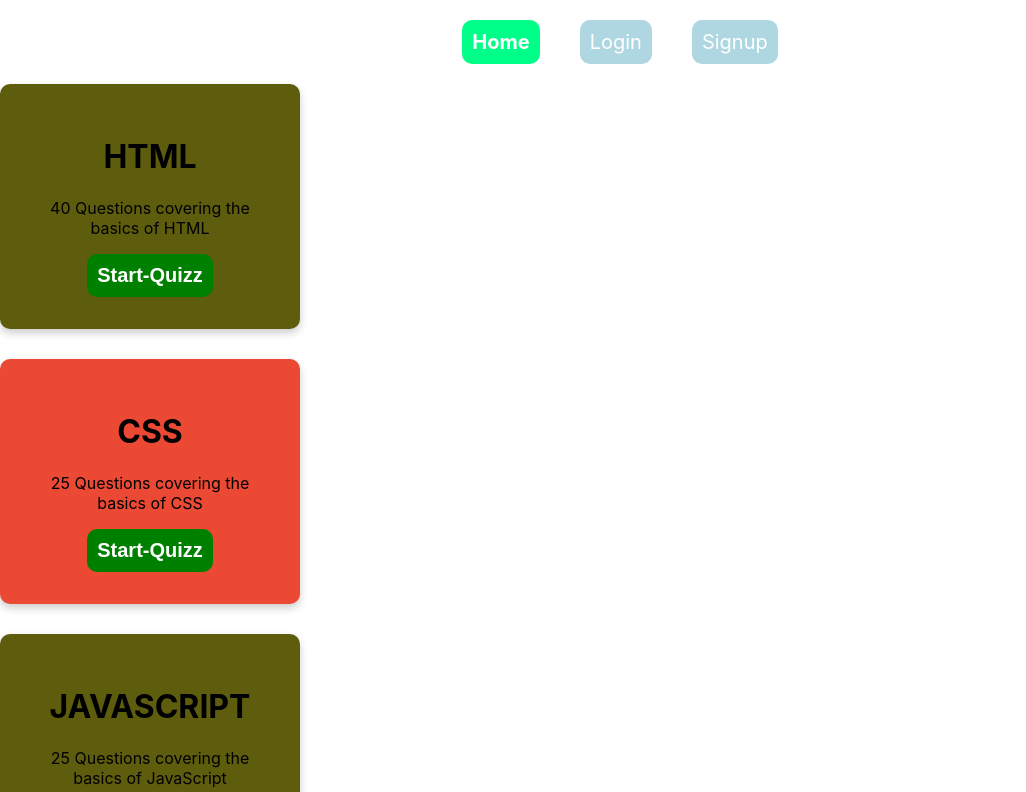
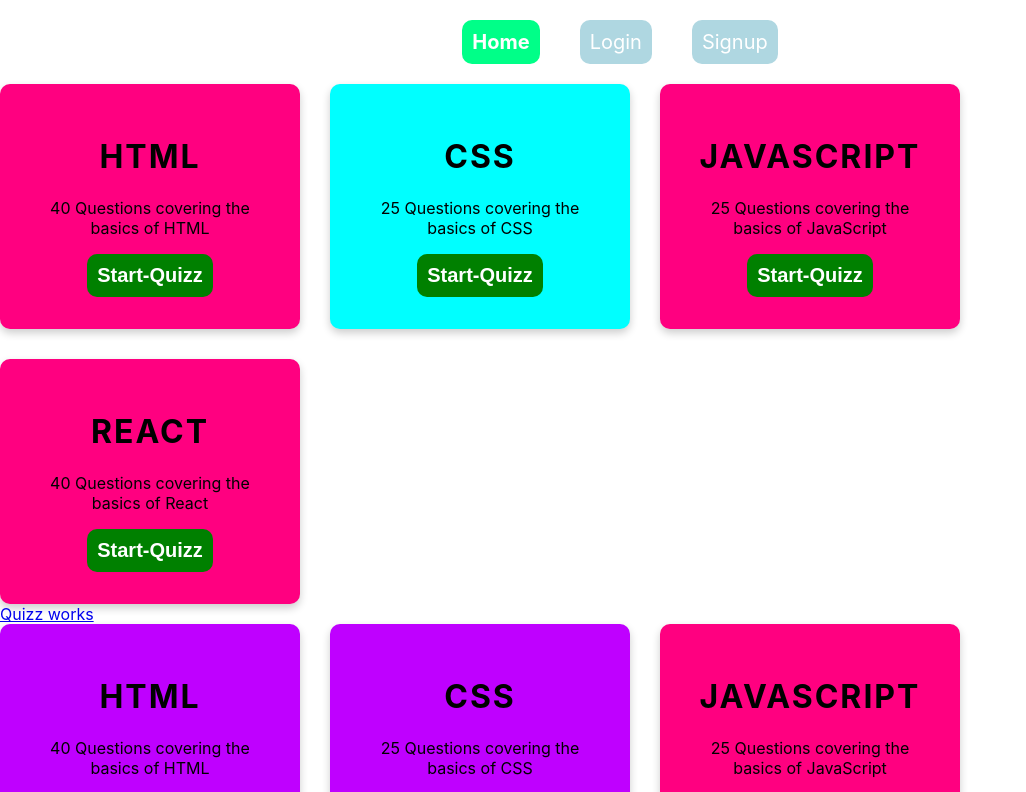
Before and after one commit to HEMASINCHU/quizzapp, a React (Create React App) app: page /home/cards in a window 1280 px wide. Shown: the top 792 px of the page, without its empty margins (0-1026 px from the left). Built offline with nearby package versions, Linux system fonts and the light colour scheme.

Commit message:
fix the card css

```diff
--- a/src/App.css
+++ b/src/App.css
@@ -67,7 +67,6 @@ a.activecomp {
   font-weight: bold;
 }
 .cards {
-  max-width: 300px;
   display: flex;
   flex-wrap: wrap;
   align-items: center;
--- a/src/card/Card.js
+++ b/src/card/Card.js
@@ -2,7 +2,7 @@ import { useState } from "react";
 const Card = (props) => {
   console.log(props);
   const { title, description } = props.data;
-  const [colors] = useState(["#eb4934", "#5e5c0d", "#30b828", "#163bcc"]);
+  const [colors] = useState(["#00ffff", "#ff0080", "#bf00ff", "#80ff00"]);
 
   const getRandomColor = () => {
     const randomIndex = Math.floor(Math.random() * (colors.length - 1 - 0) + 0);
@@ -10,9 +10,14 @@ const Card = (props) => {
   };
 
   return (
-    <div className="cardlist" style={{ backgroundColor: getRandomColor() }}>
+    <div
+      className="cardlist"
+      style={{ backgroundColor: getRandomColor(), maxWidth: "300px" }}
+    >
       <div>
-        <h1 style={{ textTransform: "uppercase" }}>{title}</h1>
+        <h1 style={{ textTransform: "uppercase", letterSpacing: "2px" }}>
+          {title}
+        </h1>
         <p>{description}</p>
         <button
           style={{
```
